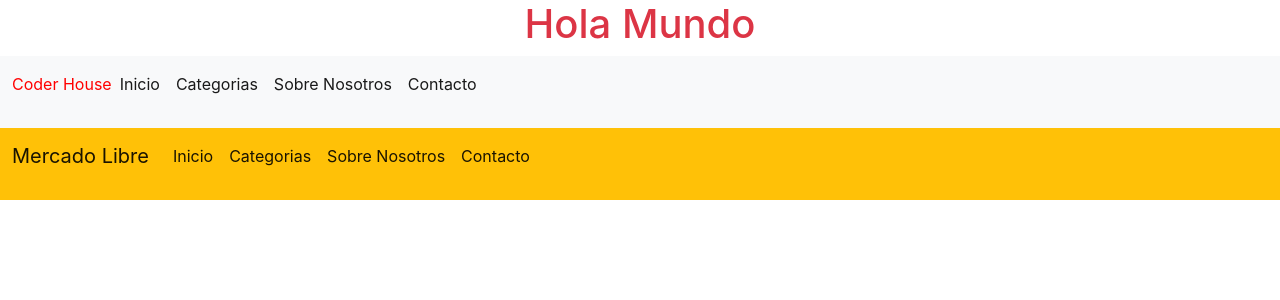
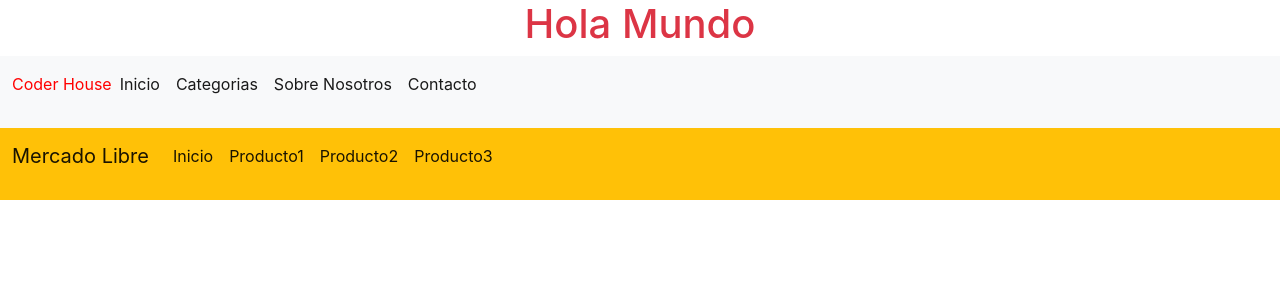
Before and after one commit to Jigeroar87/NODEJS, a React (Create React App) app: page / in a window 1280 px wide. Shown: the top 300 px of the page. Built offline with nearby package versions, Linux system fonts and the light colour scheme.

Commit message:
Deployed website

```diff
--- a/src/App.js
+++ b/src/App.js
@@ -1,16 +1,13 @@
-
 import './App.css';
 import Navbar from './Components/Navbar/Navbar';
 
 function App() {
 
-  const arr = [1,2,3,4]
-
   return (
     <div className="App">
       <h1 className='text-danger'>Hola Mundo</h1>
-      <Navbar NavbarLogoCss={'danger'} NavbarLogo={'Coder House'} array={arr} />
-      <Navbar className={"navbar navbar-expand-lg navbar-light bg-warning"} NavbarLogo={'Mercado Libre'}  />
+      <Navbar items={['Inicio','Categorias','Sobre Nosotros','Contacto']} NavbarLogoCss={'danger'} NavbarLogo={'Coder House'} />
+      <Navbar items={['Inicio','Producto1','Producto2','Producto3']} className={"navbar navbar-expand-lg navbar-light bg-warning"} NavbarLogo={'Mercado Libre'}  />
     </div>
 
 );
--- a/src/Components/Navbar/Navbar.js
+++ b/src/Components/Navbar/Navbar.js
@@ -5,8 +5,6 @@
 const Navbar = (props) => {
 console.log("🚀 ~ file: Navbar.js:5 ~ Navbar ~ props:", props)
  //const NavbarLogo= "CODER HOUSE"
-
- const items =['Inicio','Categorias','Sobre Nosotros','Contacto']
 
  return (
     <nav className= {
@@ -22,7 +20,7 @@
     </button>
     <div className="collapse navbar-collapse" id="navbarNav">
       <ul className="navbar-nav">
-          {items.map((texto,index)=> (
+          {props.items?.map((texto,index)=> (
               <NavbarItem key={index} texto={texto}/>
           ))}
 
```
